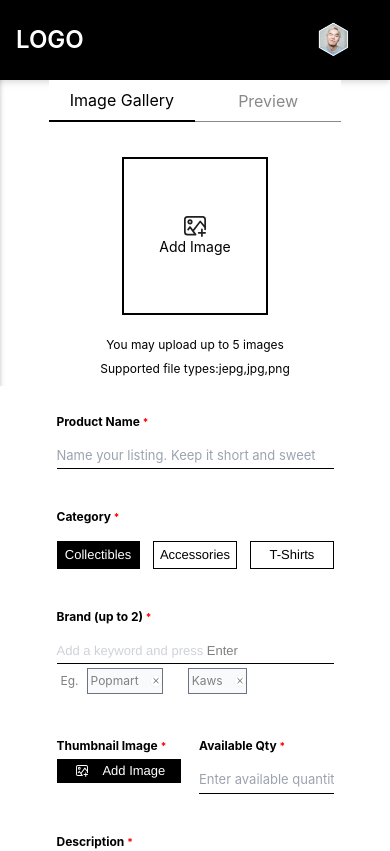
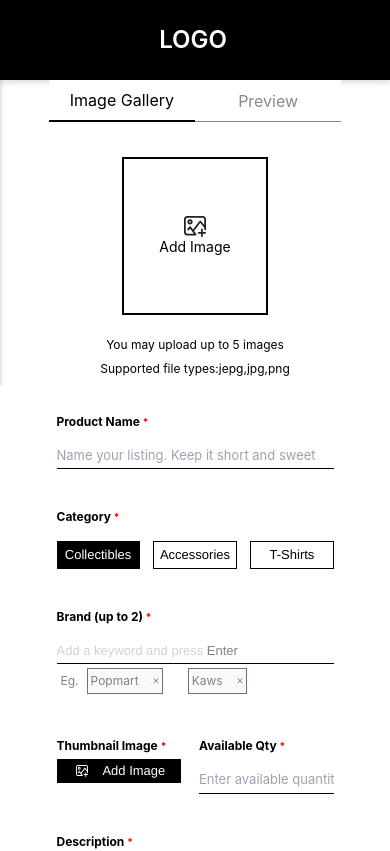
Before and after one commit to cavab97/skill-assessment, a Next.js app in the folder my-app/: page / in a window 390 px wide. Shown: the top 851 px of the page. Built offline with nearby package versions, Linux system fonts and the light colour scheme.

Commit message:
miss up commit (mobile navbar )

```diff
--- a/my-app/components/nav.js
+++ b/my-app/components/nav.js
@@ -53,14 +53,14 @@
 export default function Navbar() {
   const [open, setOpen] = useState(false);
   return (
-    <nav className="flex filter drop-shadow-md bg-black px-4 py-4 h-20 items-center">
+    <nav className="flex filter drop-shadow-md bg-black px-4 py-4 h-20 items-center mobile:justify-center">
       <MobileNav open={open} setOpen={setOpen} />
       <div className="w-1/5	 flex items-center">
         <a className="text-2xl font-semibold text-white" href="/">
           LOGO
         </a>
       </div>
-      <div className="w-9/12 flex justify-start items-center text-white">
+      <div className="w-9/12 justify-start items-center text-white desktop:flex mobile:hidden">
         <div
           className="z-50 flex relative w-8 h-8 flex-col justify-between items-center desktop:hidden"
           onClick={() => {
@@ -92,7 +92,7 @@
           <NavLink to="/about">CATALOGUE</NavLink>
         </div>
       </div>
-      <div className="w-1/5	 flex justify-end items-center hexagon double">
+      <div className="w-1/5	 desktop:block mobile:hidden justify-end items-center hexagon double">
         {/* <NavLink to="/about">picture</NavLink> */}
         {/* <div class="bg-indigo-300"> */}
         <img
--- a/my-app/pages/index.tsx
+++ b/my-app/pages/index.tsx
@@ -181,7 +181,6 @@
               <label for="input-text-field">
                 <span className="first-letter standardText">{All.BRAND_UP_PLACEHOLDER_1}</span>
                 <span className="second-letter standardText"> {All.BRAND_UP_PLACEHOLDER_2}</span>
-
               </label>
             </div>
             <TwcssDiv className="p-1 flex flex-row desktop:w-2/5 desktopXL:w-2/5 laptop:w-2/5 mobile:w-4/5">
```
